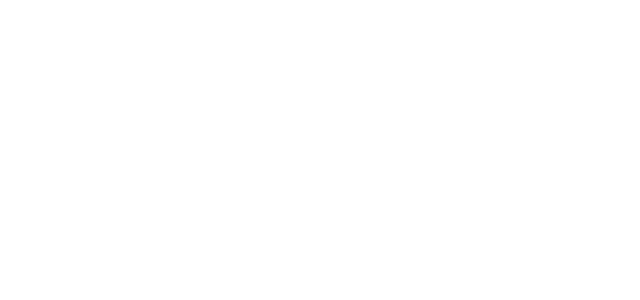
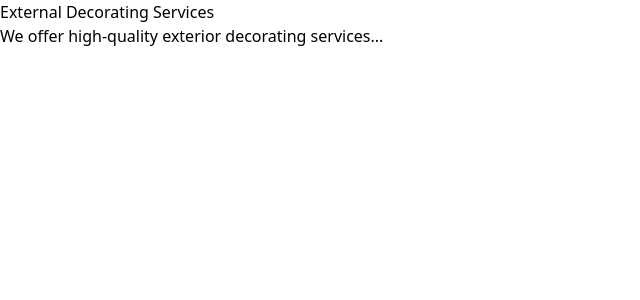
Before and after one commit to vviko-ko/Paintingclone, a React (Vite) app: page /Our-services/External_Decor in a window 1280 px wide. Before the commit this address had no page. Shown: the top 300 px of the page, without its empty margins (0-640 px from the left). Built offline with nearby package versions, Linux system fonts and the light colour scheme.

Commit message:
feat: upgrade of code

```diff
--- a/src/App.jsx
+++ b/src/App.jsx
@@ -9,6 +9,8 @@
 import Photo from './Components/Photo_Gallery'
 import Home from './Components/Home'
 import Painting from './Components/Our services/Painting_Design'
+import ExternalDecor from "./Components/Our services/ExternalDecor";
+// import Exter_Decor from './Components/Our services/ExternalDecor'
 import { BrowserRouter, Routes, Route, Link} from 'react-router-dom'
 import StickyForm from './Components/StickyForm_prices'
 
@@ -34,7 +36,9 @@
     <Route path='/Photo' element={<Photo/>}></Route>
     <Route path='/StickyForm' element={<StickyForm/>}></Route>
     <Route path='/Painting' element={<Painting/>}></Route>
-    <Route path="/Our-services/Painting_Design" element={<Painting />} />
+    <Route path="/Our-services/External_Decor" element={<ExternalDecor />} />
+    {/* <Route path="/Our-services/External_Decor" element={<External_Decor/>} /> */}
+    {/* <Route path='/Exter_Decor' element={<ExterDecor/>}></Route> */}
   </Routes>
   </BrowserRouter>
     </div>
--- /dev/null
+++ b/src/Components/Our services/ExternalDecor.jsx
@@ -0,0 +1,12 @@
+import React from "react";
+
+function ExternalDecor() {
+  return (
+    <main>
+      <h1>External Decorating Services</h1>
+      <p>We offer high-quality exterior decorating services...</p>
+    </main>
+  );
+}
+
+export default ExternalDecor;
--- a/src/Components/menu.jsx
+++ b/src/Components/menu.jsx
@@ -25,11 +25,11 @@
     { name: "Painting & Designs", link: "/Our-services/Painting_Design" },
     { name: "Wallpaper Hanging", link: "/Our-services/Wallpaper_Hanging" },
     { name: "Commercial Decorating", link: "/Our-services/Commercial_Decorating" },
-    { name: "External Decorating", link: "/Our-services/External_Decor" },
+    { name: "External Decorating", link: "/Our-services/External_Decor" }, // Matches App.js route
     { name: "Interior Decorating", link: "/Our-services/Interior_Decor" },
-    { name: "Laminate floor", link: "/Our-services/laminate_Floor" },
-    { name: "Plastering", link: "/Our-services/plastering" },
-    { name: "House Refurblishment", link: "/Our-services/House_Refurb" },
+    { name: "Laminate floor", link: "/Our-services/Laminate_Floor" },
+    { name: "Plastering", link: "/Our-services/Plastering" },
+    { name: "House Refurbishment", link: "/Our-services/House_Refurb" },
   ];
 
   return (
```
Also changed, not shown: src/Components/Our services/External_Decor.jsx (deleted).
